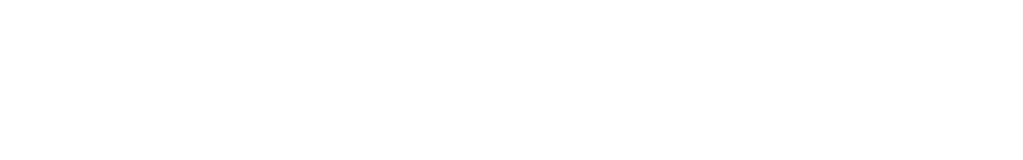
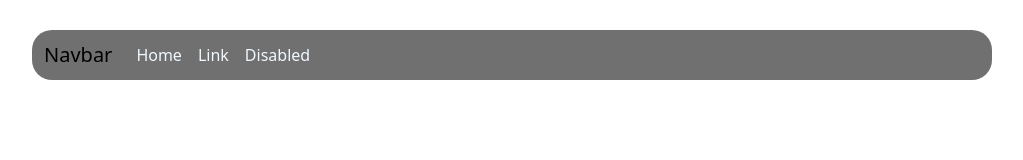
Before and after one commit to Rickybisa92/pageWebRestaurant, a website: page src/index.html in a window 1280 px wide. Shown: the whole page, without its empty margins (128-1151 px from the left). Drawn offline with nearby package versions, Linux system fonts and the light colour scheme.

Commit message:
homePageWeb

```diff
--- a/src/index.html
+++ b/src/index.html
@@ -1,11 +1,47 @@
 <!DOCTYPE html>
 <html lang="en">
+
 <head>
     <meta charset="UTF-8">
     <meta name="viewport" content="width=device-width, initial-scale=1.0">
+    <link href="https://cdn.jsdelivr.net/npm/bootstrap@5.3.3/dist/css/bootstrap.min.css" rel="stylesheet"
+        integrity="sha384-QWTKZyjpPEjISv5WaRU9OFeRpok6YctnYmDr5pNlyT2bRjXh0JMhjY6hW+ALEwIH" crossorigin="anonymous">
+    <link rel="stylesheet" href="style.css">
     <title>Document</title>
 </head>
+
 <body>
 
+
+    <nav class="navbar navbar-expand-lg" aria-label="Eleventh navbar example">
+        <div class="container-fluid">
+            <a class="navbar-brand" href="#">Navbar</a>
+            <button class="navbar-toggler" type="button" data-bs-toggle="collapse" data-bs-target="#navbarsExample09"
+                aria-controls="navbarsExample09" aria-expanded="false" aria-label="Toggle navigation">
+                <span class="navbar-toggler-icon"></span>
+            </button>
+
+            <div class="collapse navbar-collapse" id="navbarsExample09">
+                <ul class="navbar-nav me-auto mb-2 mb-lg-0">
+                    <li class="nav-item">
+                        <a class="nav-link" aria-current="page" href="#">Home</a>
+                    </li>
+                    <li class="nav-item">
+                        <a class="nav-link" href="#">Link</a>
+                    </li>
+                    <li class="nav-item">
+                        <a class="nav-link" href="#">Disabled</a>
+                    </li>
+                </ul>
+            </div>
+        </div>
+    </nav>
+
+
+    <script src="https://cdn.jsdelivr.net/npm/bootstrap@5.3.3/dist/js/bootstrap.bundle.min.js"
+        integrity="sha384-YvpcrYf0tY3lHB60NNkmXc5s9fDVZLESaAA55NDzOxhy9GkcIdslK1eN7N6jIeHz"
+        crossorigin="anonymous"></script>
+
 </body>
+
 </html>
--- /dev/null
+++ b/src/style.css
@@ -0,0 +1,23 @@
+*{
+    margin: 0;
+    padding: 0;
+}
+
+body {
+    display: flex;
+    justify-content: center;
+}
+
+nav {
+    background-color: rgb(112, 112, 112);
+    width: 75%;
+    height: 50px;
+    margin-top: 30px;
+    border-radius: 20px
+}
+
+.nav-link {
+    color: aliceblue;
+    font-size:medium;
+    font-weight: 500;
+}
```
